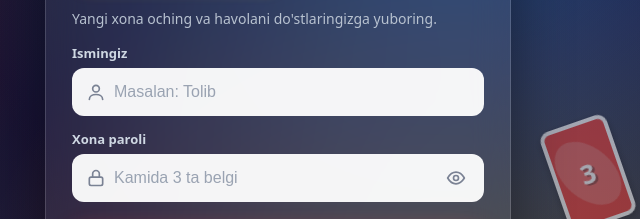
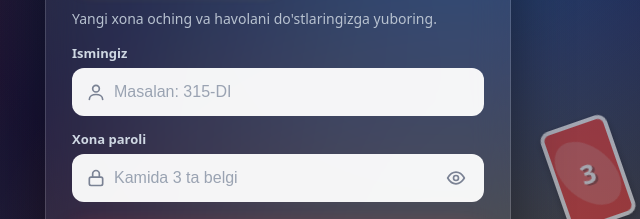
Before and after one commit to Tolibj5j/UNO-game, a website: page public/index.html in a window 1280 px wide. Shown: the part 277-496 px from the top of the page, 619-1259 px from the left. Drawn offline with nearby package versions, Linux system fonts and the light colour scheme; no server answers.

Commit message:
Ism maydoni namunasi: 315-DI

```diff
--- a/public/index.html
+++ b/public/index.html
@@ -41,7 +41,7 @@
           <p class="form-hint">Yangi xona oching va havolani do'stlaringizga yuboring.</p>
           <label class="field">
             <span class="field-label">Ismingiz</span>
-            <span class="field-box"><i><svg viewBox="0 0 24 24" fill="none" stroke="currentColor" stroke-width="2" stroke-linecap="round" stroke-linejoin="round"><circle cx="12" cy="8" r="4"/><path d="M4 21c0-4 4-6 8-6s8 2 8 6"/></svg></i><input name="name" maxlength="16" required autocomplete="nickname" placeholder="Masalan: Tolib" /></span>
+            <span class="field-box"><i><svg viewBox="0 0 24 24" fill="none" stroke="currentColor" stroke-width="2" stroke-linecap="round" stroke-linejoin="round"><circle cx="12" cy="8" r="4"/><path d="M4 21c0-4 4-6 8-6s8 2 8 6"/></svg></i><input name="name" maxlength="16" required autocomplete="nickname" placeholder="Masalan: 315-DI" /></span>
           </label>
           <label class="field">
             <span class="field-label">Xona paroli</span>
```
